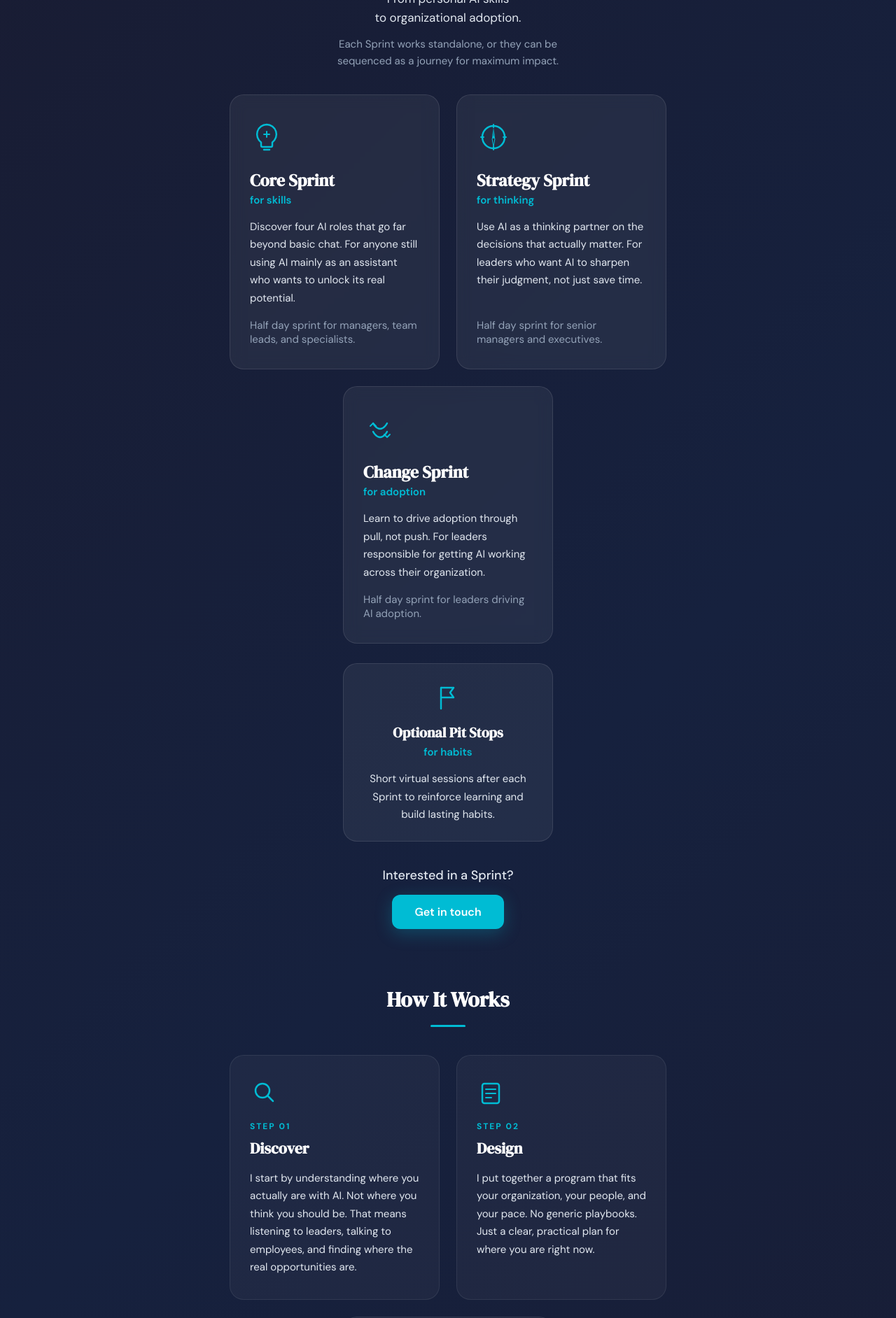
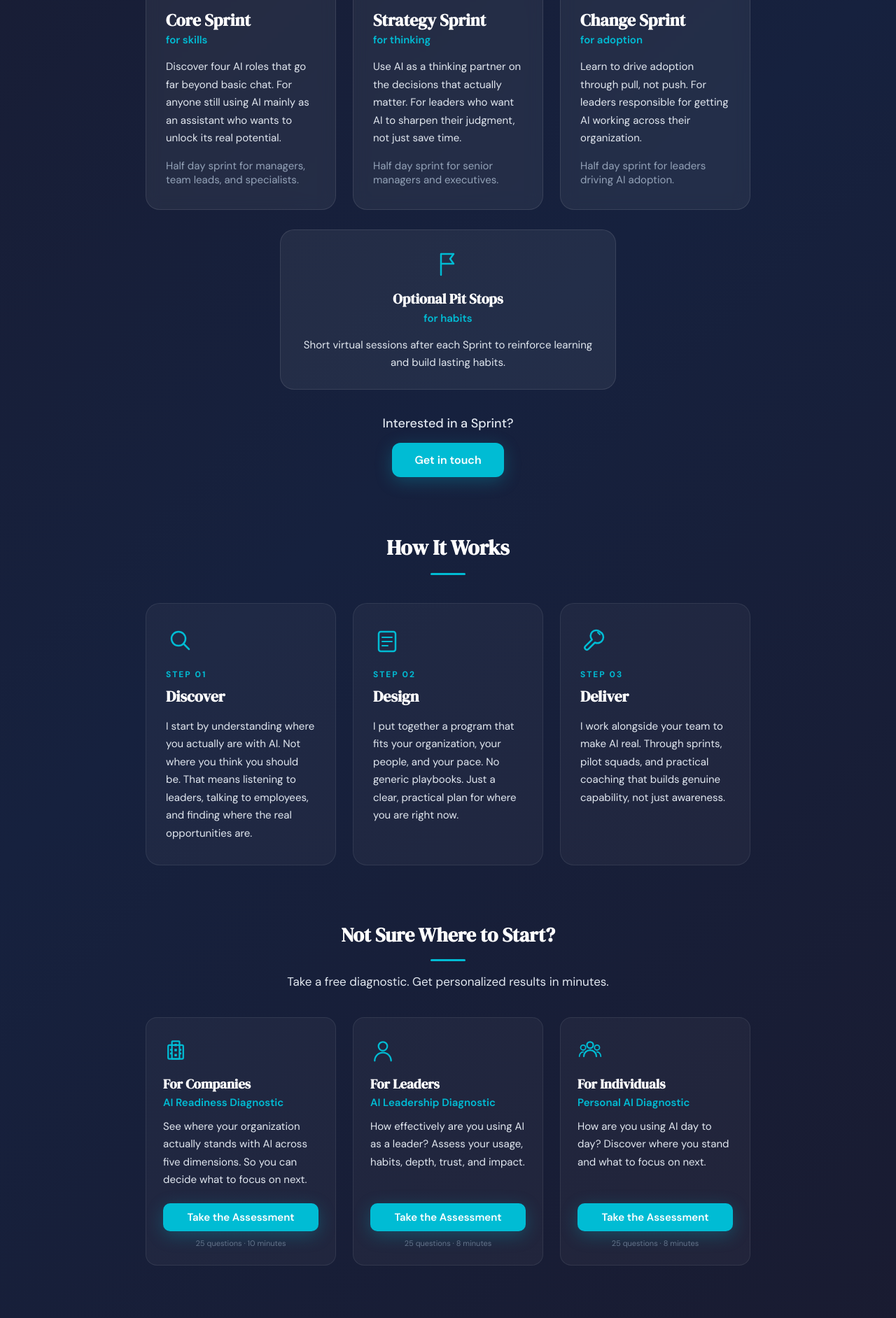
Before and after one commit to coachbay/site, a React (Vite) app: page / in a window 1280 px wide. Shown: the part 1160-3044 px from the top of the page at 70% size. Built offline with nearby package versions, Linux system fonts and the light colour scheme.

Commit message:
Fix desktop layout: responsive grid cards, mobile-only line breaks, restore filled diagnostic buttons

```diff
--- a/LandingPage.jsx
+++ b/LandingPage.jsx
@@ -171,7 +171,7 @@ export default function LandingPage({ onNavigate }) {
           margin: "0 0 16px",
           fontWeight: 500,
         }}>
-          Most AI initiatives start with tools.<br />The best ones start with people.
+          Most AI initiatives start with tools.<br className="mobile-br" />{" "}The best ones start with people.
         </p>
         <p style={{
           color: "#94a3b8",
@@ -179,7 +179,7 @@ export default function LandingPage({ onNavigate }) {
           lineHeight: 1.7,
           margin: "0",
         }}>
-          I help leaders and organizations adopt AI<br />in a way that actually sticks.
+          I help leaders and organizations adopt AI<br className="mobile-br" />{" "}in a way that actually sticks.
         </p>
         <a
           href="#diagnostics"
@@ -200,7 +200,7 @@ export default function LandingPage({ onNavigate }) {
             transition: "all 0.2s ease",
           }}
         >
-          Not sure where to start?<br />Try a free diagnostic
+          Not sure where to start?<br className="mobile-br" />{" "}Try a free diagnostic
         </a>
       </div>
 
@@ -233,7 +233,7 @@ export default function LandingPage({ onNavigate }) {
           lineHeight: 1.8,
           margin: "0 0 16px",
         }}>
-          Organizations buy tools, write policies,<br />and roll out training.<br />Then wonder why nothing changes.
+          Organizations buy tools, write policies,<br className="mobile-br" />{" "}and roll out training.<br className="mobile-br" />{" "}Then wonder why nothing changes.
         </p>
         <p style={{
           color: "#94a3b8",
@@ -241,7 +241,7 @@ export default function LandingPage({ onNavigate }) {
           lineHeight: 1.8,
           margin: "0",
         }}>
-          The problem is rarely the technology.<br />It is whether leaders use AI themselves,<br />whether employees feel safe to experiment,<br />and whether the culture is ready for change.
+          The problem is rarely the technology.<br className="mobile-br" />{" "}It is whether leaders use AI themselves,<br className="mobile-br" />{" "}whether employees feel safe to experiment,<br className="mobile-br" />{" "}and whether the culture is ready for change.
         </p>
       </div>
 
@@ -267,7 +267,7 @@ export default function LandingPage({ onNavigate }) {
             color: "#fff",
             margin: "0 0 8px",
           }}>
-            Three AI Sprints.<br />One Journey.
+            Three AI Sprints.<br className="mobile-br" />{" "}One Journey.
           </h2>
           <div style={{ width: 50, height: 3, background: CYAN, margin: "16px auto", borderRadius: 2 }} />
           <p style={{
@@ -276,7 +276,7 @@ export default function LandingPage({ onNavigate }) {
             lineHeight: 1.6,
             margin: "0",
           }}>
-            From personal AI skills<br />to organizational adoption.
+            From personal AI skills<br className="mobile-br" />{" "}to organizational adoption.
           </p>
           <p style={{
             color: "#94a3b8",
@@ -284,16 +284,11 @@ export default function LandingPage({ onNavigate }) {
             lineHeight: 1.6,
             margin: "12px 0 0",
           }}>
-            Each Sprint works standalone, or they can be<br />sequenced as a journey for maximum impact.
+            Each Sprint works standalone, or they can be<br className="mobile-br" />{" "}sequenced as a journey for maximum impact.
           </p>
         </div>
 
-        <div style={{
-          display: "flex",
-          flexWrap: "wrap",
-          gap: 24,
-          justifyContent: "center",
-        }}>
+        <div className="card-grid" style={{ padding: "0 24px" }}>
           {sprints.map((sprint) => (
             <div
               key={sprint.id}
@@ -303,7 +298,6 @@ export default function LandingPage({ onNavigate }) {
                 border: "1px solid rgba(255,255,255,0.1)",
                 borderRadius: 20,
                 padding: "36px 28px 32px",
-                width: 300,
                 display: "flex",
                 flexDirection: "column",
                 transition: "all 0.3s ease",
@@ -357,16 +351,13 @@ export default function LandingPage({ onNavigate }) {
         </div>
 
         {/* Pit Stops note */}
-        <div style={{
+        <div className="pitstop-card" style={{
           textAlign: "center",
           marginTop: 28,
           padding: "28px 28px 24px",
           background: "rgba(255,255,255,0.06)",
           border: "1px solid rgba(255,255,255,0.1)",
           borderRadius: 20,
-          width: 300,
-          marginLeft: "auto",
-          marginRight: "auto",
         }}>
           <div style={{ marginBottom: 16, display: "flex", justifyContent: "center" }}>
             <svg width="40" height="40" viewBox="0 0 40 40" fill="none">
@@ -450,12 +441,7 @@ export default function LandingPage({ onNavigate }) {
           <div style={{ width: 50, height: 3, background: CYAN, margin: "16px auto", borderRadius: 2 }} />
         </div>
 
-        <div style={{
-          display: "flex",
-          flexWrap: "wrap",
-          gap: 24,
-          justifyContent: "center",
-        }}>
+        <div className="steps-grid" style={{ padding: "0 24px" }}>
           {[
             {
               step: "01",
@@ -498,7 +484,6 @@ export default function LandingPage({ onNavigate }) {
               border: "1px solid rgba(255,255,255,0.08)",
               borderRadius: 20,
               padding: "32px 28px",
-              width: 300,
               display: "flex",
               flexDirection: "column",
             }}>
@@ -549,16 +534,11 @@ export default function LandingPage({ onNavigate }) {
             lineHeight: 1.6,
             margin: "0",
           }}>
-            Take a free diagnostic.<br />Get personalized results in minutes.
+            Take a free diagnostic.<br className="mobile-br" />{" "}Get personalized results in minutes.
           </p>
         </div>
 
-        <div style={{
-          display: "flex",
-          flexWrap: "wrap",
-          gap: 20,
-          justifyContent: "center",
-        }}>
+        <div className="card-grid-2" style={{ padding: "0 24px" }}>
           {diagnostics.map((diag) => (
             <div
               key={diag.id}
@@ -567,7 +547,6 @@ export default function LandingPage({ onNavigate }) {
                 border: "1px solid rgba(255,255,255,0.08)",
                 borderRadius: 16,
                 padding: "28px 24px 24px",
-                width: 300,
                 display: "flex",
                 flexDirection: "column",
                 transition: "all 0.3s ease",
@@ -610,9 +589,9 @@ export default function LandingPage({ onNavigate }) {
               <button
                 onClick={() => onNavigate(diag.id)}
                 style={{
-                  background: "none",
-                  border: `1.5px solid ${CYAN}`,
-                  color: CYAN,
+                  background: CYAN,
+                  border: "none",
+                  color: "#fff",
                   borderRadius: 10,
                   padding: "10px 24px",
                   fontSize: 15,
@@ -621,6 +600,7 @@ export default function LandingPage({ onNavigate }) {
                   fontFamily: "'DM Sans', sans-serif",
                   transition: "all 0.2s ease",
                   width: "100%",
+                  boxShadow: `0 6px 24px ${CYAN}44`,
                 }}
               >
                 Take the Assessment
--- a/index.css
+++ b/index.css
@@ -8,3 +8,59 @@ body {
   -webkit-font-smoothing: antialiased;
   -moz-osx-font-smoothing: grayscale;
 }
+
+/* Mobile-only line break: hidden on desktop, visible on mobile */
+.mobile-br {
+  display: none;
+}
+
+/* Card grid: responsive columns */
+.card-grid {
+  display: grid;
+  grid-template-columns: repeat(3, 1fr);
+  gap: 24px;
+  max-width: 960px;
+  margin: 0 auto;
+}
+
+.card-grid-2 {
+  display: grid;
+  grid-template-columns: repeat(3, 1fr);
+  gap: 24px;
+  max-width: 960px;
+  margin: 0 auto;
+}
+
+/* How It Works: 3 columns on desktop */
+.steps-grid {
+  display: grid;
+  grid-template-columns: repeat(3, 1fr);
+  gap: 24px;
+  max-width: 960px;
+  margin: 0 auto;
+}
+
+/* Pit Stops: centered, wider on desktop */
+.pitstop-card {
+  max-width: 480px;
+  margin-left: auto;
+  margin-right: auto;
+}
+
+@media (max-width: 768px) {
+  .mobile-br {
+    display: block;
+  }
+
+  .card-grid,
+  .card-grid-2,
+  .steps-grid {
+    grid-template-columns: 1fr;
+    max-width: 400px;
+    margin: 0 auto;
+  }
+
+  .pitstop-card {
+    max-width: 400px;
+  }
+}
```
Also changed, not shown: 5 other files (tests, documents, lock files or other folders).
